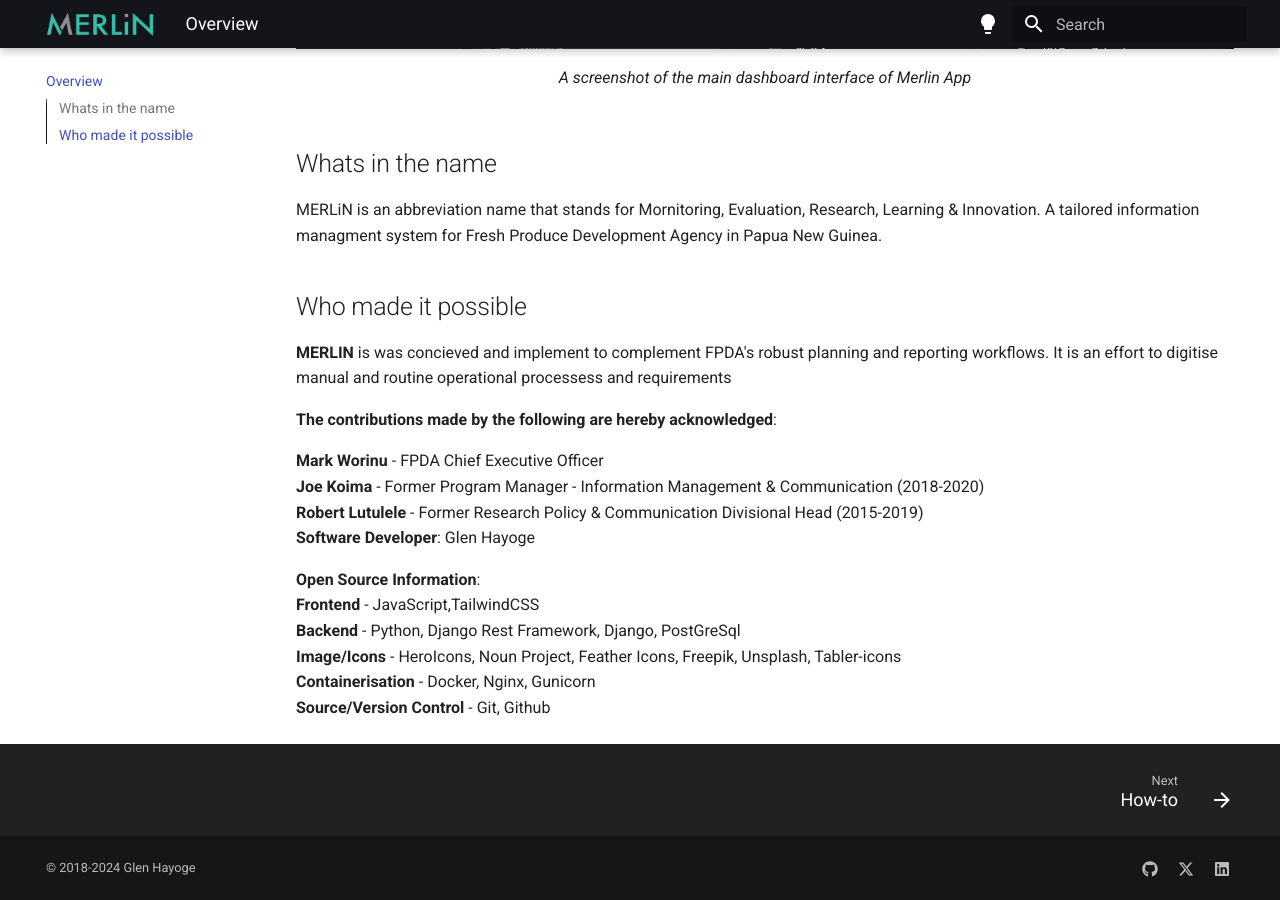
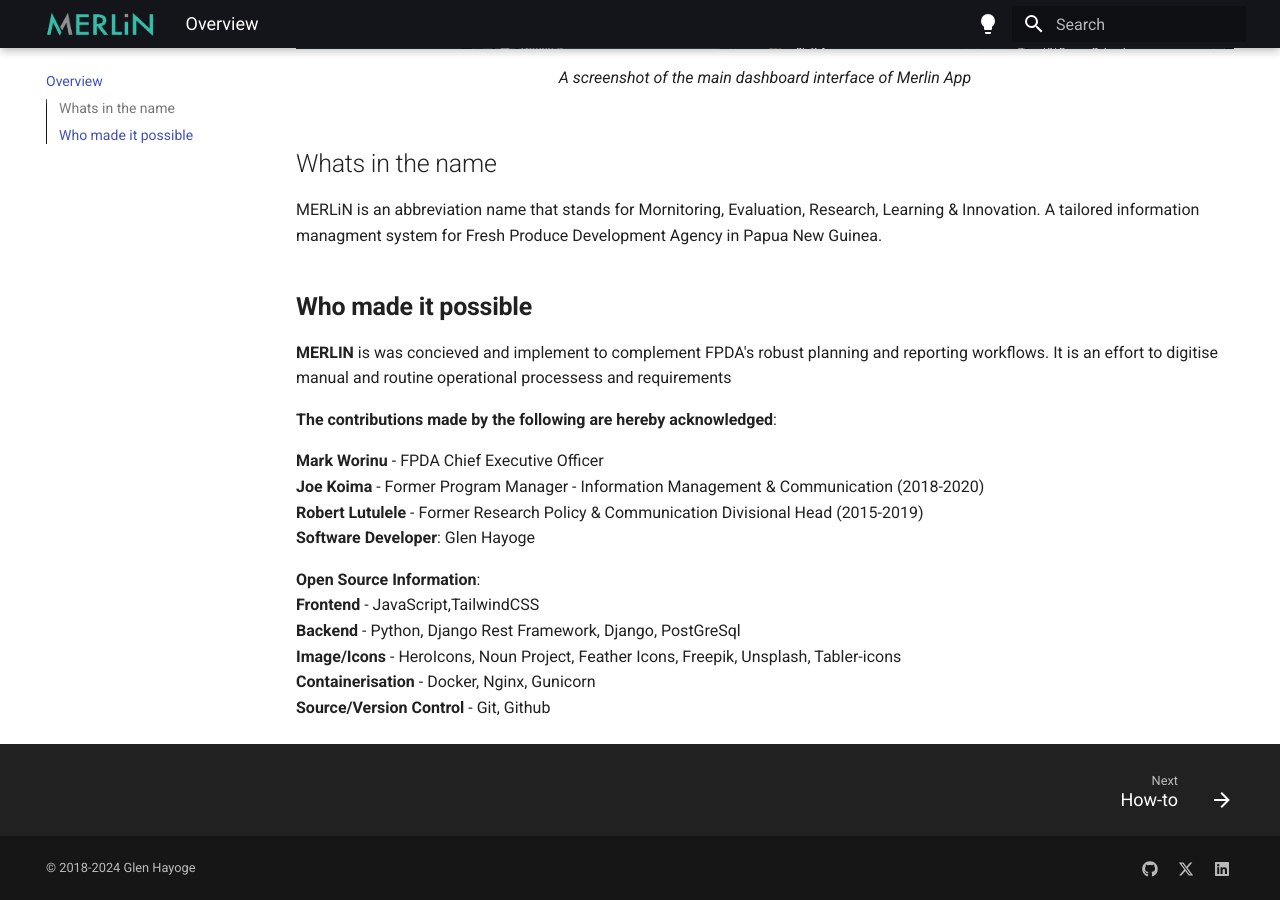
Before and after one commit to glenhayoge/merlin-mis-documentation, an MkDocs documentation site: the page built from docs/index.md, in a window 1280 px wide and 900 px high, scrolled down 798 px. Built offline with MkDocs 1.6.1 and Material for MkDocs 9.7.7, drawn with Linux system fonts in a browser that asks for light colours.

Commit message:
updated contents

```diff
--- a/docs/index.md
+++ b/docs/index.md
@@ -10,7 +10,7 @@
 
 MERLiN is an abbreviation name that stands for Mornitoring, Evaluation, Research, Learning & Innovation.  A tailored information managment system for Fresh Produce Development Agency in Papua New Guinea.
 
-## Who made it possible
+## **Who made it possible**
 
 **MERLIN** is was concieved and implement to complement FPDA's robust planning and reporting workflows. It is an effort to digitise manual and routine operational processess and requirements
 
--- /dev/null
+++ b/requirements.txt
@@ -0,0 +1,2 @@
+mkdocs-material-extensions==1.3.1
+mkdocs-material==9.5.11
```
